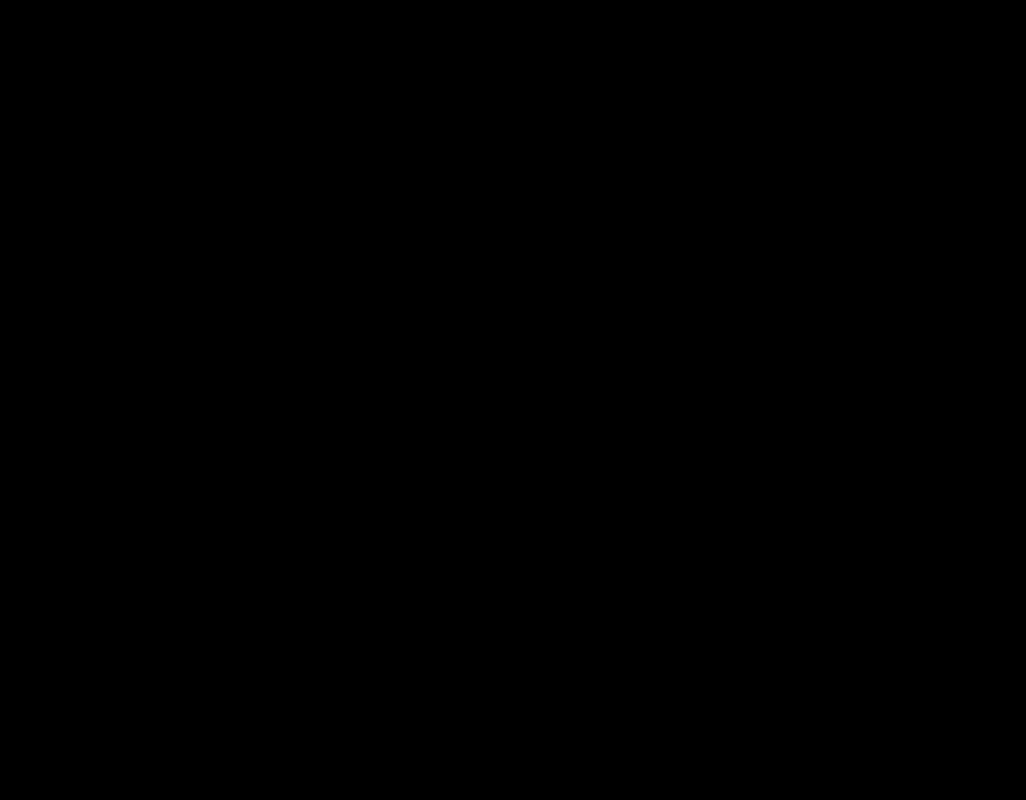
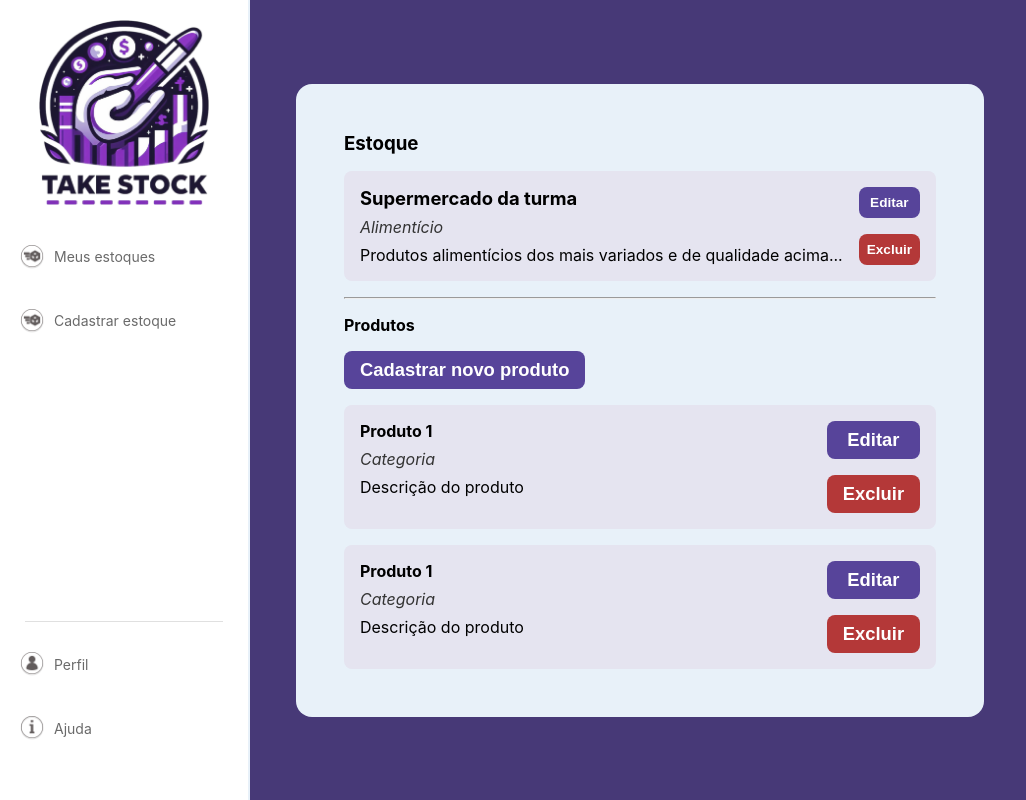
Before and after one commit to brunolimao/TakeStock, a React (Create React App) app in the folder client/: page /produtos/visualizar in a window 1280 px wide. Before the commit this address had no page. Shown: the whole page, without its empty margins (0-1026 px from the left). Built offline with nearby package versions, Linux system fonts and the light colour scheme.

Commit message:
página de produtos

```diff
--- a/client/public/index.html
+++ b/client/public/index.html
@@ -4,7 +4,7 @@
     <meta charset="utf-8" />
     <meta name="viewport" content="width=device-width, initial-scale=1" />
     <link rel="icon" href="%PUBLIC_URL%/favicon.png" />
-    <title>React App</title>
+    <title>TakeStock</title>
   </head>
   <body>
     <noscript>You need to enable JavaScript to run this app.</noscript>
--- a/client/src/App.js
+++ b/client/src/App.js
@@ -1,4 +1,4 @@
-import React, { useEffect } from 'react';
+import React from 'react';
 import { BrowserRouter as Router, Route, Routes } from 'react-router-dom';
 import Login from './pages/Login.js';
 import Register from './pages/Register.js';
@@ -7,13 +7,9 @@ import EditStock from './pages/EditStock.js';
 import ViewStock from './pages/ViewStock.js';
 
 import "./index.css";
+import ViewProducts from './pages/ViewProducts.js';
 
 function App() {
-
-  useEffect(() => {
-    document.title = "TakeStock";
-  }, []);
-
   return (
     <React.StrictMode>
       <Router>
@@ -26,6 +22,8 @@ function App() {
           <Route path='/estoque/cadastro' element={<RegiterStock />} />
           <Route path="/estoque/editar" element={<EditStock />} />
           <Route path="/estoque/visualizar" element={<ViewStock />} />
+
+          <Route path="/produtos/visualizar" element={<ViewProducts />} />
         </Routes>
       </Router>
     </React.StrictMode>
--- a/client/src/components/Button/index.js
+++ b/client/src/components/Button/index.js
@@ -1,13 +1,21 @@
 import styles from './styles.module.css';
 
-export const Button = ({ children, red = false, style = {}, ...props }) => {
+export const Button = ({
+    children,
+    red = false,
+    small = false,
+    style = {},
+    fullWidth = true,
+    ...props
+}) => {
     return (
         <button
-            className={styles.button}
+            className={`${styles.button} ${small ? styles.small : ''}`}
             style={{
                 ...style,
                 backgroundColor:
                     red ? "var(--red)" : style.backgroundColor ? style.backgroundColor : "var(--dark-purple)",
+                width: fullWidth ? '100%' : 'fit-content',
             }}
             {...props}
         >
--- a/client/src/components/Button/styles.module.css
+++ b/client/src/components/Button/styles.module.css
@@ -9,3 +9,8 @@
     padding: 0.5rem 1rem;
     cursor: pointer;
 }
+
+.small {
+    font-size: 0.85em;
+    padding: 0.5rem;
+}
--- a/client/src/index.css
+++ b/client/src/index.css
@@ -1,6 +1,8 @@
 :root {
   --light-purple: #E8F1F9;
   --dark-purple: #57449A;
+  --lighter-purple: #E5E4F0;
+  --darker-purple: #473977;
   --red: #B43838;
 }
 
@@ -12,7 +14,7 @@ body {
   -webkit-font-smoothing: antialiased;
   -moz-osx-font-smoothing: grayscale;
   height: 100vh;
-  background: black;
+  background: var(--darker-purple);
   color: #fff;
 }
 code {
--- /dev/null
+++ b/client/src/pages/ViewProducts.js
@@ -0,0 +1,80 @@
+import { Link } from "react-router-dom";
+import { MainLayout } from "../layouts/main";
+
+import styles from '../styles/Products.module.css';
+import { Button } from "../components/Button";
+
+export const ViewProducts = function() {
+    return (
+        <MainLayout>
+            <div className={styles.container}>
+                <h3>Estoque</h3>
+                <div className={styles.subcontainer}>
+                    <div className={styles.content}>
+                        <h4>Supermercado da turma</h4>
+                        <span className={styles.category}>Alimentício</span>
+                        <p>Produtos alimentícios dos mais variados e de qualidade acima...</p>
+                    </div>
+                    <div className={styles.buttons}>
+                        <Link to="/estoque/editar">
+                            <Button small>
+                                Editar
+                            </Button>
+                        </Link>
+
+                        <Button red small>
+                            Excluir
+                        </Button>
+                    </div>
+                </div>
+
+                <hr />
+
+                <h4>Produtos</h4>
+                <Link to="/produtos/cadastrar">
+                    <Button fullWidth={false}>Cadastrar novo produto</Button>
+                </Link>
+
+                <div className={styles.subcontainer}>
+                    <div className={styles.content}>
+                        <h5>Produto 1</h5>
+                        <span className={styles.category}>Categoria</span>
+                        <p>Descrição do produto</p>
+                    </div>
+                    <div className={styles.buttons}>
+                        <Link to="/produtos/editar">
+                            <Button>
+                                Editar
+                            </Button>
+                        </Link>
+
+                        <Button red>
+                            Excluir
+                        </Button>
+                    </div>
+                </div>
+
+                <div className={styles.subcontainer}>
+                    <div className={styles.content}>
+                        <h5>Produto 1</h5>
+                        <span className={styles.category}>Categoria</span>
+                        <p>Descrição do produto</p>
+                    </div>
+                    <div className={styles.buttons}>
+                        <Link to="/produtos/editar">
+                            <Button>
+                                Editar
+                            </Button>
+                        </Link>
+
+                        <Button red>
+                            Excluir
+                        </Button>
+                    </div>
+                </div>
+            </div>
+        </MainLayout>
+    );
+}
+
+export default ViewProducts;
--- a/client/src/styles/Main.module.css
+++ b/client/src/styles/Main.module.css
@@ -3,7 +3,7 @@
     min-height: 100vh;
     justify-content: center;
     align-items: center;
-    background-color: #473977;
+    background-color: var(--darker-purple);
 }
 
 .sidebar {
--- /dev/null
+++ b/client/src/styles/Products.module.css
@@ -0,0 +1,45 @@
+.container {
+    background: var(--light-purple);
+    padding: 3rem;
+    border-radius: 1rem;
+    display: flex;
+    flex-direction: column;
+    gap: 1rem;
+    color: #000;
+    margin: 5rem 0;
+}
+
+.subcontainer {
+    background: var(--lighter-purple);
+    padding: 1rem;
+    border-radius: 0.5rem;
+    display: flex;
+    justify-content: space-between;
+    gap: 1rem;
+}
+
+.subcontainer h4 {
+    font-size: 1.15em;
+}
+
+.subcontainer h5 {
+    font-size: 1em;
+}
+
+.content {
+    display: flex;
+    flex-direction: column;
+    gap: 0.5rem;
+}
+
+.buttons {
+    display: flex;
+    flex-direction: column;
+    justify-content: space-evenly;
+    gap: 1rem;
+}
+
+.category {
+    font-style: italic;
+    color: #333;
+}
```
